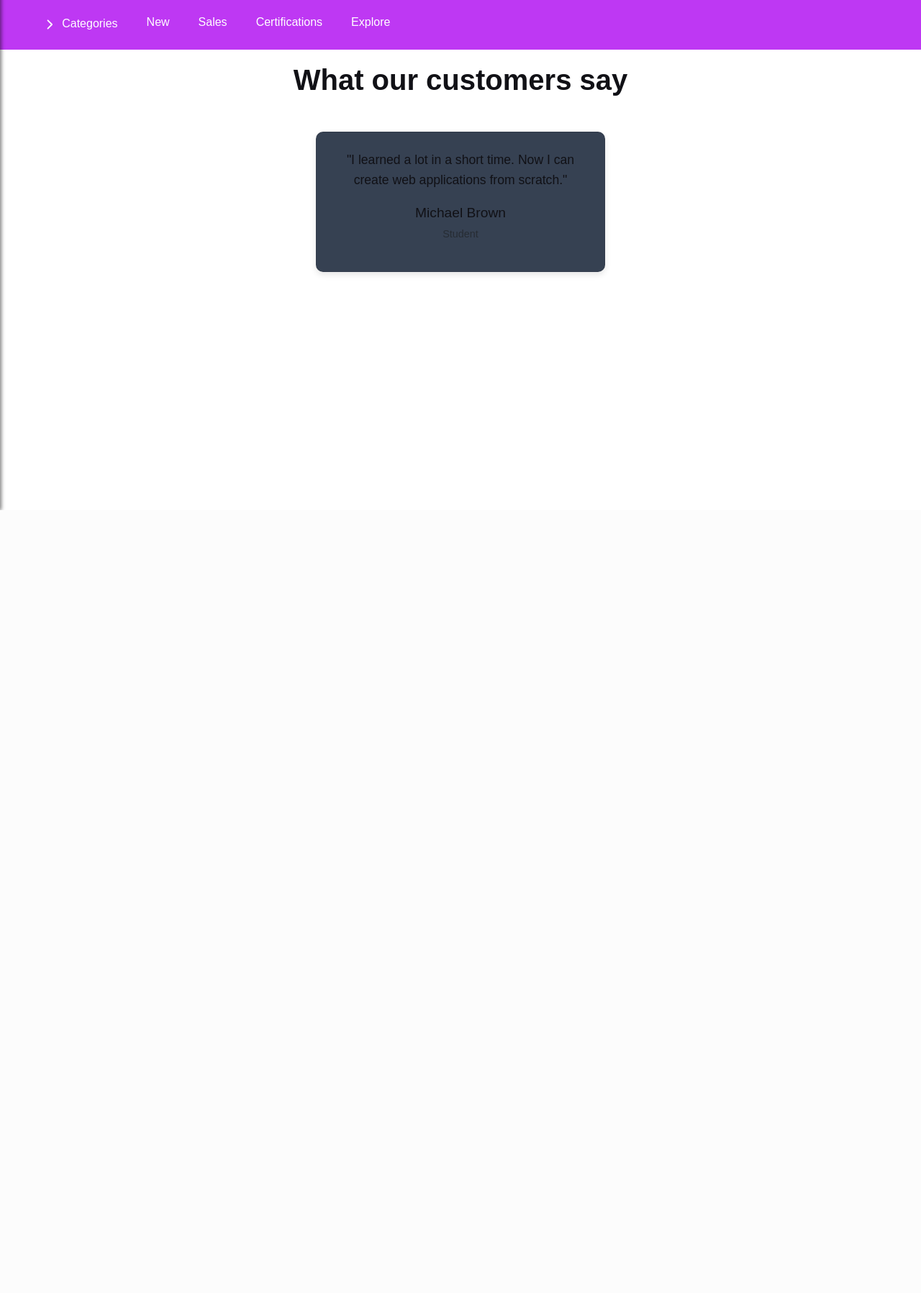
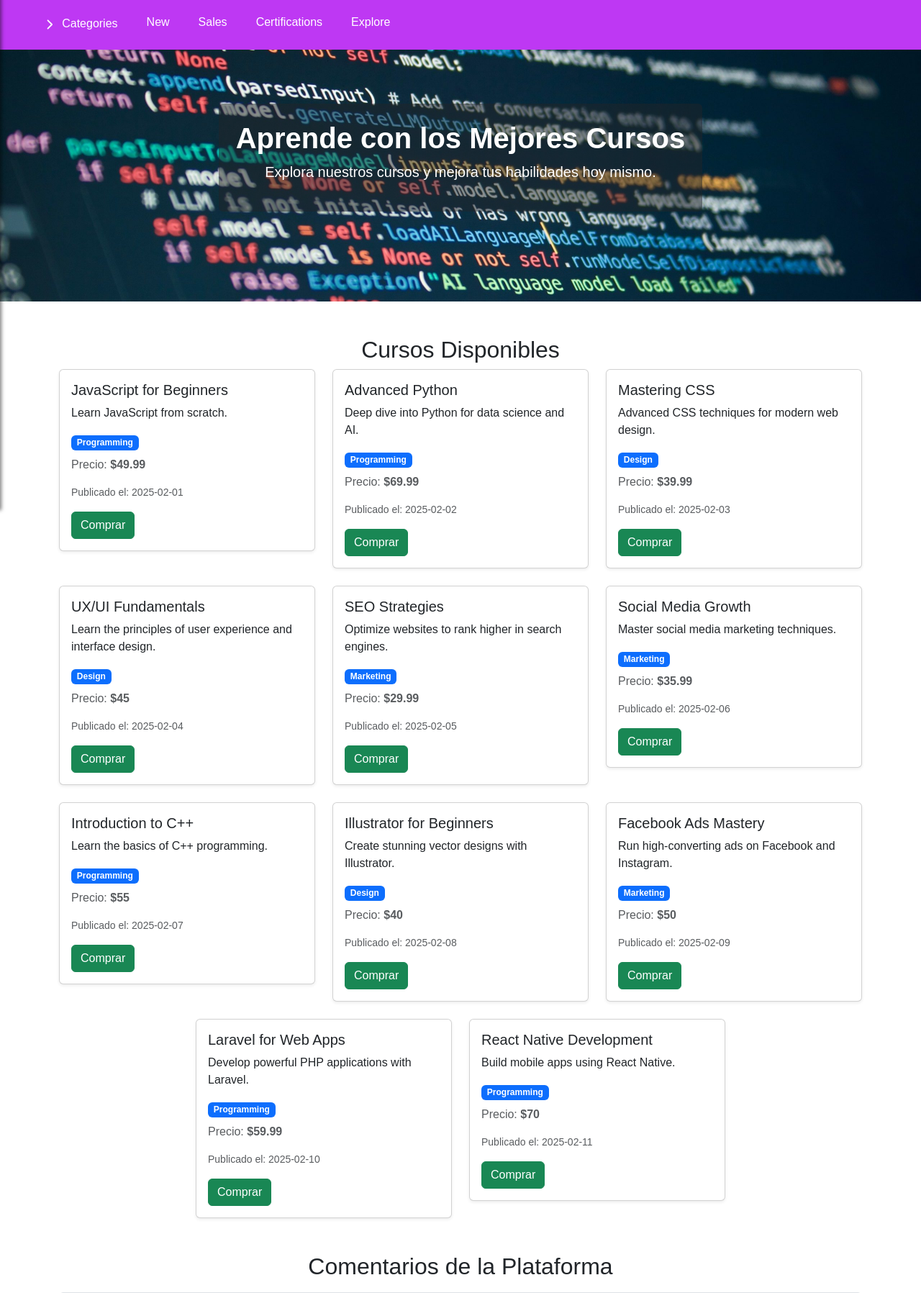
Before and after one commit to natalycux/landing_page, a PHP site: page / in a window 1280 px wide. Shown: the part 91-1888 px from the top of the page at 72% size. Before the commit the page ends 800 px from the top, so only its background shows below. Run offline with PHP 8.4, Linux system fonts and the light colour scheme; some libraries are stand-ins or nearby versions; some web fonts are replaced.

Commit message:
create: commit definitive, add files, controlers, php, bd, but nothing works, all charge iin a json whith the index

```diff
--- a/app/templates/header.php
+++ b/app/templates/header.php
@@ -54,12 +54,9 @@
                 Categories
             </a>
             <ul class="footer-submenu">
-                <li class="footer-submenu__item"><a href="#" class="footer-submenu__link">Web Develop</a></li>
-                <li class="footer-submenu__item"><a href="#" class="footer-submenu__link"> Digital Marketing</a></li>
-                <li class="footer-submenu__item"><a href="#" class="footer-submenu__link">Bussines</a></li>
-                <li class="footer-submenu__item"><a href="#" class="footer-submenu__link">Art Courses</a></li>
-                <li class="footer-submenu__item"><a href="#" class="footer-submenu__link">Data Science</a></li>
-                <li class="footer-submenu__item"><a href="#" class="footer-submenu__link">Lenguaje</a></li>
+                <li class="footer-submenu__item"><a href="index.php?category=Programming" class="footer-submenu__link">Programming</a></li>
+                <li class="footer-submenu__item"><a href="index.php?category=Design" class="footer-submenu__link">Design</a></li>
+                <li class="footer-submenu__item"><a href="index.php?category=Marketing" class="footer-submenu__link">Marketing</a></li>
             </ul>
         </li>
         <li class="footer-menu__item">
--- /dev/null
+++ b/config/database.php
@@ -0,0 +1,24 @@
+<?php
+class Database {
+    private static $host = "db";
+    private static $dbname = "landing_db";
+    private static $username = "user";
+    private static $password = "password";
+    private static $conn = null;
+
+    public static function connect() {
+        if (self::$conn === null) {
+            try {
+                self::$conn = new PDO(
+                    "mysql:host=" . self::$host . ";dbname=" . self::$dbname . ";charset=utf8",
+                    self::$username,
+                    self::$password
+                );
+                self::$conn->setAttribute(PDO::ATTR_ERRMODE, PDO::ERRMODE_EXCEPTION);
+            } catch (PDOException $e) {
+                die("Database connection failed: " . $e->getMessage());
+            }
+        }
+        return self::$conn;
+    }
+}
--- /dev/null
+++ b/public/data.json
@@ -0,0 +1,56 @@
+{
+    "users": [
+      { "id": 1, "name": "Alice Johnson", "email": "alice@example.com" },
+      { "id": 2, "name": "Bob Smith", "email": "bob@example.com" },
+      { "id": 3, "name": "Charlie Brown", "email": "charlie@example.com" },
+      { "id": 4, "name": "Diana Prince", "email": "diana@example.com" },
+      { "id": 5, "name": "Ethan Hunt", "email": "ethan@example.com" },
+      { "id": 6, "name": "Fiona Gallagher", "email": "fiona@example.com" },
+      { "id": 7, "name": "George Lucas", "email": "george@example.com" },
+      { "id": 8, "name": "Hannah Montana", "email": "hannah@example.com" },
+      { "id": 9, "name": "Ian Malcolm", "email": "ian@example.com" },
+      { "id": 10, "name": "Jane Doe", "email": "jane@example.com" }
+    ],
+    "courses": [
+      { "id": 1, "title": "JavaScript for Beginners", "description": "Learn JavaScript from scratch.", "category": "Programming", "price": 49.99, "created_at": "2025-02-01" },
+      { "id": 2, "title": "Advanced Python", "description": "Deep dive into Python for data science and AI.", "category": "Programming", "price": 69.99, "created_at": "2025-02-02" },
+      { "id": 3, "title": "Mastering CSS", "description": "Advanced CSS techniques for modern web design.", "category": "Design", "price": 39.99, "created_at": "2025-02-03" },
+      { "id": 4, "title": "UX/UI Fundamentals", "description": "Learn the principles of user experience and interface design.", "category": "Design", "price": 45.00, "created_at": "2025-02-04" },
+      { "id": 5, "title": "SEO Strategies", "description": "Optimize websites to rank higher in search engines.", "category": "Marketing", "price": 29.99, "created_at": "2025-02-05" },
+      { "id": 6, "title": "Social Media Growth", "description": "Master social media marketing techniques.", "category": "Marketing", "price": 35.99, "created_at": "2025-02-06" },
+      { "id": 7, "title": "Introduction to C++", "description": "Learn the basics of C++ programming.", "category": "Programming", "price": 55.00, "created_at": "2025-02-07" },
+      { "id": 8, "title": "Illustrator for Beginners", "description": "Create stunning vector designs with Illustrator.", "category": "Design", "price": 40.00, "created_at": "2025-02-08" },
+      { "id": 9, "title": "Facebook Ads Mastery", "description": "Run high-converting ads on Facebook and Instagram.", "category": "Marketing", "price": 50.00, "created_at": "2025-02-09" },
+      { "id": 10, "title": "Laravel for Web Apps", "description": "Develop powerful PHP applications with Laravel.", "category": "Programming", "price": 59.99, "created_at": "2025-02-10" },
+      { "id": 11, "title": "React Native Development", "description": "Build mobile apps using React Native.", "category": "Programming", "price": 70.00, "created_at": "2025-02-11" }
+    ],
+    "purchases": [
+      { "id": 1, "user_id": 1, "course_id": 1, "purchase_date": "2025-02-12" },
+      { "id": 2, "user_id": 2, "course_id": 3, "purchase_date": "2025-02-13" },
+      { "id": 3, "user_id": 3, "course_id": 5, "purchase_date": "2025-02-14" }
+    ],
+    "comments": [
+      { "id": 1, "user_id": 1, "comment": "This platform is amazing! The courses are well-structured and easy to follow.", "created_at": "2025-02-15" },
+      { "id": 2, "user_id": 2, "comment": "Great experience so far. The interface is very user-friendly.", "created_at": "2025-02-15" },
+      { "id": 3, "user_id": 3, "comment": "I love the variety of courses offered. Looking forward to more content!", "created_at": "2025-02-15" },
+      { "id": 4, "user_id": 4, "comment": "Fast and easy to navigate. Definitely worth the investment.", "created_at": "2025-02-15" },
+      { "id": 5, "user_id": 5, "comment": "Customer support is very responsive. Had an issue and they solved it quickly.", "created_at": "2025-02-15" },
+      { "id": 6, "user_id": 6, "comment": "The pricing is reasonable for the value provided.", "created_at": "2025-02-15" },
+      { "id": 7, "user_id": 7, "comment": "Would be great if they added more interactive exercises.", "created_at": "2025-02-15" },
+      { "id": 8, "user_id": 8, "comment": "I recommended this platform to my friends, and they love it too.", "created_at": "2025-02-15" },
+      { "id": 9, "user_id": 9, "comment": "The video quality and explanations are top-notch.", "created_at": "2025-02-15" },
+      { "id": 10, "user_id": 10, "comment": "I wish there were more free courses to try before purchasing.", "created_at": "2025-02-15" }
+    ],
+    "course_comments": [
+      { "id": 1, "user_id": 1, "course_id": 1, "comment": "This JavaScript course is perfect for beginners!", "created_at": "2025-02-15" },
+      { "id": 2, "user_id": 2, "course_id": 2, "comment": "The Python course really helped me understand data science concepts.", "created_at": "2025-02-15" },
+      { "id": 3, "user_id": 3, "course_id": 3, "comment": "Mastering CSS gave me the confidence to design beautiful websites.", "created_at": "2025-02-15" },
+      { "id": 4, "user_id": 4, "course_id": 4, "comment": "This UX/UI course is well-organized and easy to follow.", "created_at": "2025-02-15" },
+      { "id": 5, "user_id": 5, "course_id": 5, "comment": "SEO Strategies really boosted my website ranking!", "created_at": "2025-02-15" },
+      { "id": 6, "user_id": 6, "course_id": 6, "comment": "Highly recommend Social Media Growth for marketers.", "created_at": "2025-02-15" },
+      { "id": 7, "user_id": 7, "course_id": 7, "comment": "Introduction to C++ was detailed and easy to grasp.", "created_at": "2025-02-15" },
+      { "id": 8, "user_id": 8, "course_id": 8, "comment": "Illustrator for Beginners helped me start my design journey.", "created_at": "2025-02-15" },
+      { "id": 9, "user_id": 9, "course_id": 9, "comment": "Facebook Ads Mastery showed me how to run effective ad campaigns.", "created_at": "2025-02-15" },
+      { "id": 10, "user_id": 10, "course_id": 10, "comment": "Laravel for Web Apps was a game-changer for my development career.", "created_at": "2025-02-15" }
+    ]
+  }
--- a/public/index.php
+++ b/public/index.php
@@ -1,3 +1,8 @@
+
+
+
+
+
 <!DOCTYPE html>
 <html lang="es">
 <head>
@@ -11,37 +16,76 @@
 	<link href="https://fonts.googleapis.com/css2?family=Averia+Serif+Libre:wght@300&display=swap" rel="stylesheet">
     <script src="https://kit.fontawesome.com/4bb22f668e.js" crossorigin="anonymous"></script>
     <link rel="stylesheet" href="/public/assets/sass/header.css">
+    <script src="assets/js/scripts.js"></script>
 </head>
 <body>
 
 
 
 <?php
-require __DIR__ . '/../config/config.php';
+require_once __DIR__ . '/../config/config.php';
+require_once BASE_PATH . '/config/database.php';
 ?>
 <?php include BASE_PATH . '/app/templates/header.php'; ?>
 
+<section class="text-center text-white d-flex justify-content-center align-items-center" style="background: url('assets/pictures/portada.jpg') center/cover; height: 400px;">
 
-<section class="testimonials-section py-5">
-    <div class="container-fluid">
-        <h2 class="text-center mb-5">What our customers say</h2>
-        <div class="row justify-content-center">
 
-        <div class="col-md-4 col-6 mb-4">
-    <div class="testimonial-card p-4">
-        <div class="testimonial-text">
-            <p>"I learned a lot in a short time. Now I can create web applications from scratch."</p>
-        </div>
-        <div class="testimonial-author">
-            <h5 class="mt-3">Michael Brown</h5>
-            <p class="text-muted">Student</p>
-        </div>
+
+    <div class="bg-dark bg-opacity-50 p-4 rounded">
+        <h1 class="fw-bold">Aprende con los Mejores Cursos</h1>
+        <p class="lead">Explora nuestros cursos y mejora tus habilidades hoy mismo.</p>
     </div>
+</section>
+
+<div class="container my-5">
+    <!-- Sección de cursos -->
+    <h2 class="text-center">Cursos Disponibles</h2>
+    <div id="courses-container" class="row g-4 justify-content-center"></div>
+
+    <!-- Sección de comentarios -->
+    <h2 class="text-center mt-5">Comentarios de la Plataforma</h2>
+    <div id="comments-container" class="list-group mt-3"></div>
 </div>
 
-        </div>
-    </div>
-</section>
+<script>
+document.addEventListener("DOMContentLoaded", function() {
+    fetch("data.json")
+        .then(response => response.json())
+        .then(data => {
+            let coursesHtml = "";
+            data.courses.forEach(course => {
+                coursesHtml += `
+                    <div class="col-md-4">
+                        <div class="card shadow-sm">
+                            <div class="card-body">
+                                <h5 class="card-title">${course.title}</h5>
+                                <p class="card-text">${course.description}</p>
+                                <span class="badge bg-primary">${course.category}</span>
+                                <p class="text-muted mt-2">Precio: <strong>$${course.price}</strong></p>
+                                <p class="small text-muted">Publicado el: ${course.created_at}</p>
+                                <button class="btn btn-success">Comprar</button>
+                            </div>
+                        </div>
+                    </div>
+                `;
+            });
+            document.getElementById("courses-container").innerHTML = coursesHtml;
+
+            let commentsHtml = "";
+            data.comments.forEach(comment => {
+                commentsHtml += `
+                    <div class="list-group-item">
+                        <p class="mb-1">${comment.comment}</p>
+                        <small class="text-muted">Usuario #${comment.user_id}</small>
+                    </div>
+                `;
+            });
+            document.getElementById("comments-container").innerHTML = commentsHtml;
+        })
+        .catch(error => console.error("Error loading data:", error));
+});
+</script>
 
 
 </body>
```
Also changed, not shown: app/controllers/CommentController.php (added, +14 -0 lines), app/controllers/CourseController.php (added, +25 -0 lines), app/models/CommentModel.php (added, +25 -0 lines), app/models/CourseModel.php (added, +32 -0 lines), app/controllers/controller.js (deleted), app/controllers/curso_controller.php (deleted), app/models/curso.php (deleted), public/assets/js/scripts.js (added), public/assets/pictures/portada.jpg (added), public/assets/sass/header.css, public/assets/sass/header.scss, 1 other file.
